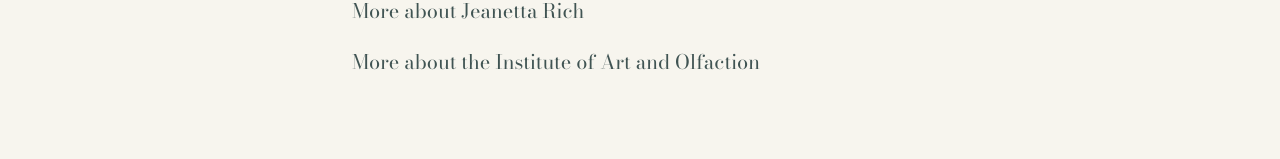
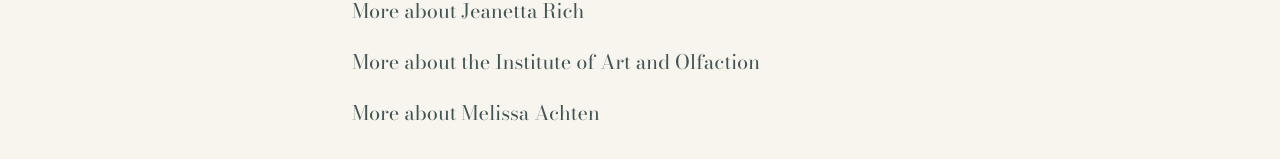
Before and after one commit to MeganParadowski1/volta, a Next.js app: page /pitch in a window 1280 px wide. Shown: the part 597-756 px from the top of the page. Built offline with nearby package versions, Linux system fonts and the light colour scheme; a web font is replaced by a local one.

Commit message:
Update pitch page

```diff
--- a/pages/pitch.js
+++ b/pages/pitch.js
@@ -5,7 +5,7 @@
   return (
     <Layout>
       <div className={styles.container}>
-        <img className={styles.pitch} src="Mythology Pitch.png" />
+        <img className={styles.pitch} src="Mythology Pitch3.png" />
         <div className={styles.subtext}>
           <a href="https://jeanettarich.cargo.site/About" target="_blank">
             More about Jeanetta Rich
@@ -17,6 +17,13 @@
           >
             More about the Institute of Art and Olfaction
           </a>
+          <a
+            href="https://www.melissaachten.com/"
+            target="_blank"
+            style={{ display: "block", paddingTop: "20px" }}
+          >
+            More about Melissa Achten
+          </a>
         </div>
       </div>
     </Layout>
```
Also changed, not shown: 1 other file (tests, documents, lock files or other folders).
